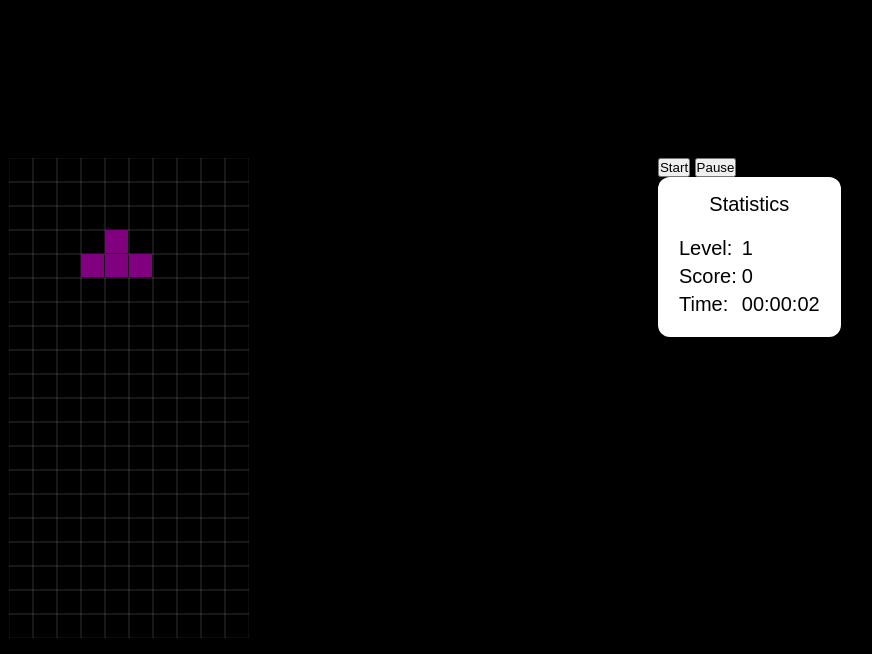
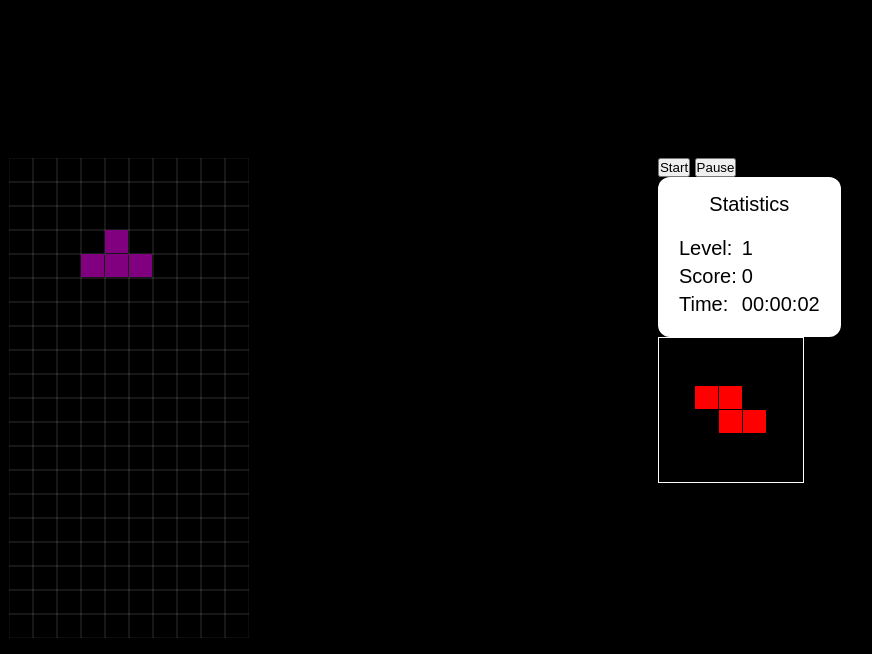
Before and after one commit to kochtaik/tetris, a website built with webpack: page src/index.html in a window 1280 px wide. Both pictures are taken after a click on the button "Start". Shown: the whole page, without its empty margins (215-1087 px from the left). Built offline with nearby package versions, Linux system fonts and the light colour scheme.

Commit message:
functionality to display next piece

```diff
--- a/src/Matrix.ts
+++ b/src/Matrix.ts
@@ -79,6 +79,17 @@ class Board {
     }
     return rowsDestroyed;
   }
+
+  /**
+   * Clears the matrix
+   */
+  public clear(): void {
+    for (let r = 0; r < this.matrix.length; r += 1) {
+      for (let c = 0; c < this.matrix[r].length; c += 1) {
+        this.matrix[r][c] = 0;
+      }
+    }
+  }
 }
 
 export default Board;
--- /dev/null
+++ b/src/NextPiece.ts
@@ -0,0 +1,32 @@
+import Renderer from "./Renderer";
+import Tetromino from "./Tetromino";
+import { CELL_SIZE } from "./config";
+
+class NextPiece {
+  private renderer: Renderer;
+  private containerSize = 6;
+
+  constructor() {
+    this.renderer = new Renderer();
+    const nextPieceCanvas = document.createElement('canvas');
+    document.querySelector("#nextPiece").appendChild(nextPieceCanvas);
+
+    this.renderer.setCanvas(nextPieceCanvas);
+    this.renderer.setCanvasSize(CELL_SIZE * this.containerSize, CELL_SIZE * this.containerSize);
+  }
+
+  public set(tetromino: Tetromino): void {
+    const tetrominoWidth = tetromino.matrix.length;
+    const tetrominoHeight = tetromino.getHeight();
+
+    /* Center tetromino. Subtract one row from "I" tetromino in order to center it properly */
+    tetromino.column = (this.containerSize - tetrominoWidth) / 2;
+    tetromino.row = (this.containerSize - tetrominoHeight) / 2;
+    if (tetromino.name === "I") tetromino.row -= 1;
+
+    this.renderer.clear();
+    this.renderer.render(tetromino);
+  }
+}
+
+export default NextPiece;
--- a/src/Renderer.ts
+++ b/src/Renderer.ts
@@ -34,8 +34,7 @@ class Canvas {
    * Draws board on canvas according to the matrix
    */
   public draw(matrix: Matrix): void {
-    this.context.clearRect(0, 0, this.canvas.width, this.canvas.height);
-
+    this.clear();
     for (let r = 0; r < matrix.length; r += 1) {
       for (let c = 0; c < matrix[r].length; c += 1) {
         const cell = matrix[r][c];
@@ -86,6 +85,13 @@ class Canvas {
     this.canvas.width = width;
     this.canvas.height = height;
   }
+
+  /**
+   * Clears the canvas
+   */
+  public clear() {
+    this.context.clearRect(0, 0, this.canvas.width, this.canvas.height);
+  }
 }
 
 export default Canvas
--- a/src/game.ts
+++ b/src/game.ts
@@ -5,16 +5,18 @@ import { ROWS, COLUMNS, TETROMINOS, CELL_SIZE, POINTS_COEFFICIENT } from "./conf
 import { getRandomInRange } from "./utils/getRandomInRange";
 import Renderer from "./Renderer";
 import Timer from "./Timer";
-
+import NextPiece from "./NextPiece";
+import _ from "lodash";
 class Game {
   public board: BoardMatrix
   private sequence: Array<Tetromino>
   private currentTetromino: Tetromino;
   private animationId: number;
   private renderer: Renderer | null;
+  public nextPiece: NextPiece;
+  public timer: Timer | null;
   public _points: number;
   public _level: number;
-  public timer: Timer | null;
   private frameStamp: number;
   public speed: number;
   public linesBeforeNextLevel: number;
@@ -130,15 +132,28 @@ class Game {
     }
   }
 
-  getNextTetromino() {
+  getCurrentTetromino(): Tetromino {
     if (!this.sequence.length) {
       this.generateTetrominoSequence();
     }
-    return this.sequence.pop();
+
+    const currentTetromino = this.sequence.pop();
+    this.setNextTetromino();
+
+    return currentTetromino;
+  }
+
+  setNextTetromino(): void {
+    if (!this.sequence.length) {
+      this.getCurrentTetromino();
+    }
+
+    const nextTetromino = _.cloneDeep(this.sequence[this.sequence.length - 1])
+    this.nextPiece.set(nextTetromino);
   }
 
   play() {
-    this.currentTetromino = this.getNextTetromino();
+    this.currentTetromino = this.getCurrentTetromino();
     this.timer.start();
     this.animationId = requestAnimationFrame(this.gameLoop.bind(this));
   }
@@ -163,11 +178,7 @@ class Game {
     const rowsDestroyed = this.board.landTetromino(this.currentTetromino);
     this.incrementLevel(rowsDestroyed);
     this.incrementPoints(rowsDestroyed);
-    this.currentTetromino = this.getNextTetromino();
-
-    if (!this.animationId) {
-      this.animationId = requestAnimationFrame(this.gameLoop.bind(this))
-    }
+    this.currentTetromino = this.getCurrentTetromino();
   }
 
   isGameOver() {
@@ -213,7 +224,8 @@ class Game {
     if (this.isGameOver()) {
       return this.endGame();
     }
-    this.renderer.draw(this.board.matrix); // update canvas accordingly to the existing matrix
+
+    this.renderer.draw(this.board.matrix);
     this.renderer.render(this.currentTetromino)
     this.animationId = requestAnimationFrame(this.gameLoop.bind(this))
   }
@@ -238,6 +250,7 @@ class Game {
     this.renderer.draw(this.board.matrix); // initial render to draw grid
     this.initControllers();
     this.timer = new Timer();
+    this.nextPiece = new NextPiece();
 
     document.querySelector('#start').addEventListener('click', (e) => {
       (e.target as HTMLElement).blur();
--- a/src/index.html
+++ b/src/index.html
@@ -10,6 +10,7 @@
     <main>
       <div class="sections">
         <div id="canvasContainer"></div>
+
         <div class="info">
           <div class="controls">
             <button id="start">Start</button>
@@ -38,6 +39,8 @@
               </tr>
             </table>
           </div>
+
+          <div class="next-piece" id="nextPiece"></div>
         </div>
       </div>
     </main>
--- a/src/style.scss
+++ b/src/style.scss
@@ -20,6 +20,10 @@ body {
 
 canvas {
   background-color: #000;
+}
+
+#nextPiece canvas {
+  border: 1px solid #fff;
 }
 
 
--- a/src/tetromino.ts
+++ b/src/tetromino.ts
@@ -23,6 +23,21 @@ class Tetromino {
     this.row += 1;
   }
 
+  /**
+   * Get height of the tetromino
+   * (number of rows that has at least one "1")
+   */
+  public getHeight(): number {
+    let count = 0;
+
+    for (let r = 0; r < this.matrix.length; r += 1) {
+      const isNotEmpty = this.matrix[r].some((cell) => !!cell);
+      if (isNotEmpty) count += 1;
+    }
+
+    return count;
+  }
+
 
   /**
    *
```
